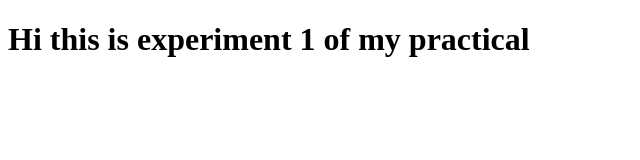
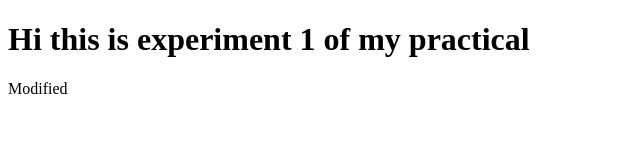
Before and after one commit to Faayeez20/practical2, a plain HTML site: page index.html in a window 1280 px wide. Shown: the full height of the page, 0-640 px from the left. Drawn offline with Linux system fonts and the light colour scheme.

Commit message:
Index file again modified

```diff
--- a/index.html
+++ b/index.html
@@ -9,6 +9,9 @@
     <h1>
         Hi this is experiment 1 of my practical
     </h1>
+    <p>
+        Modified
+    </p>
 
 </body>
 </html>
```
